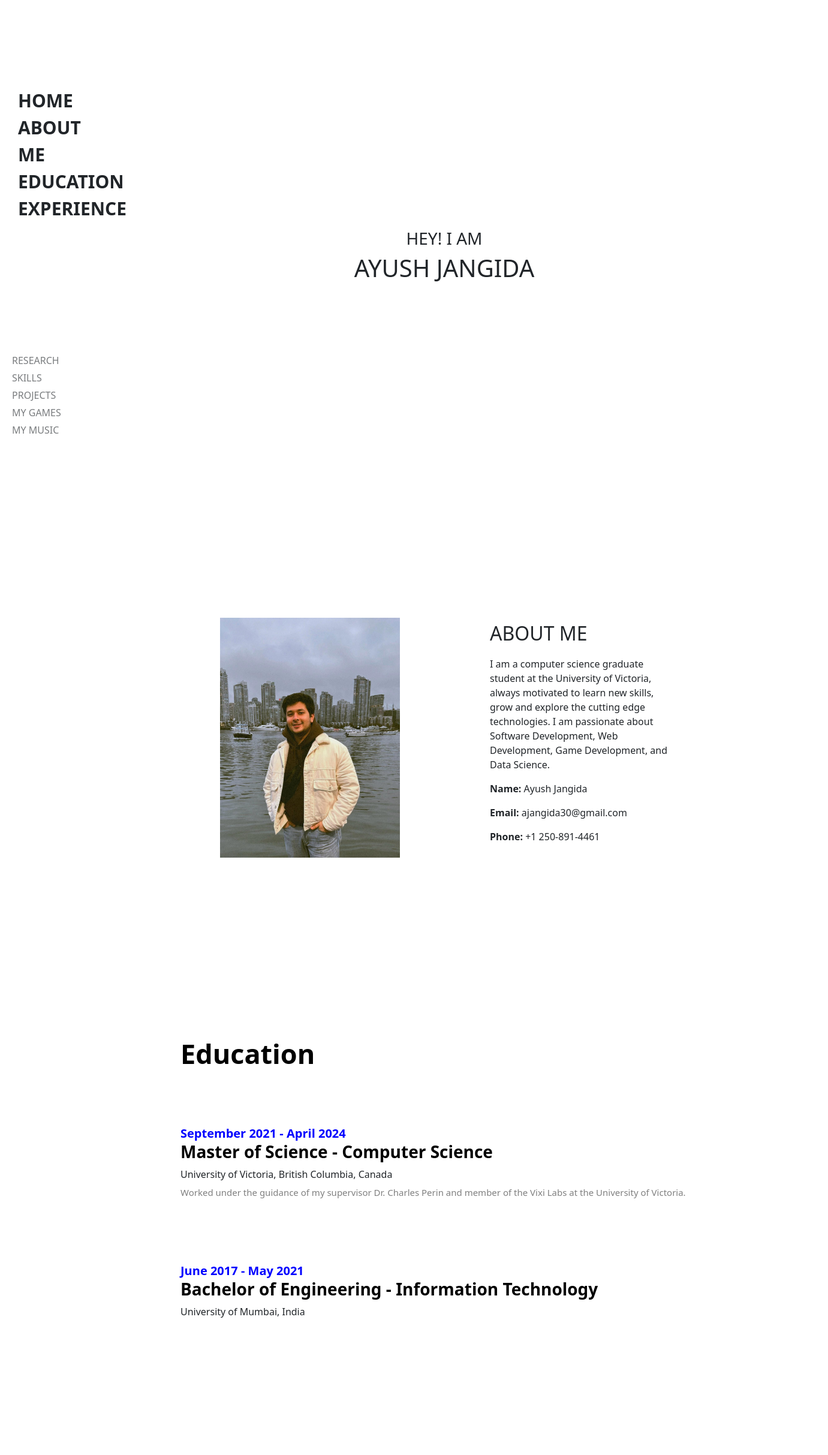
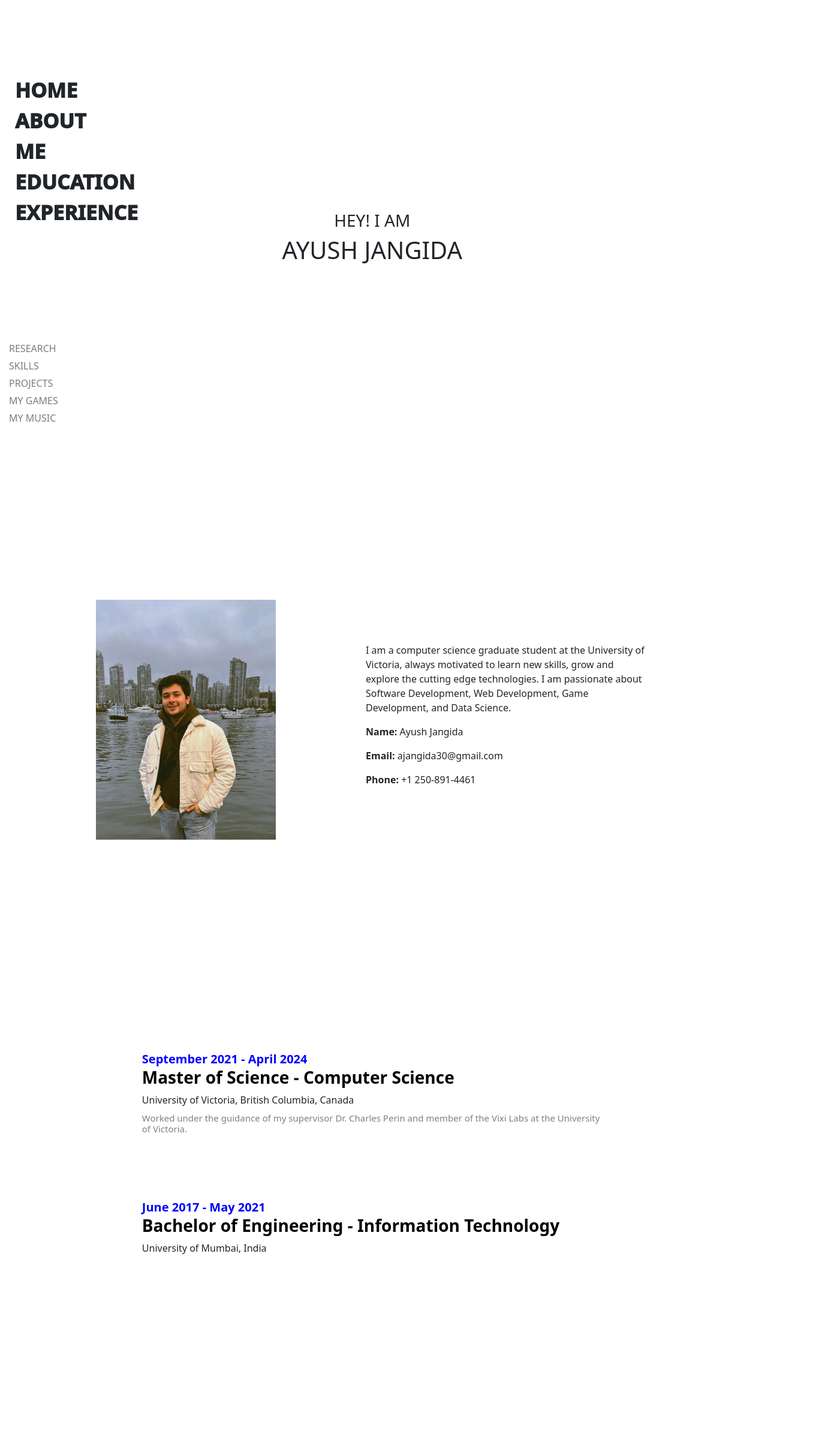
Before and after one commit to ayushjangida30/ayushjangida10.github.io, a React (Create React App) app: page / in a window 1280 px wide. Shown: the top 2426 px of the page at 60% size, 1381 px wide, since content can reach past the window. Built offline with nearby package versions, Linux system fonts and the light colour scheme.

Commit message:
Solved parent div adjustment and added more animations to side bar

```diff
--- a/src/AboutMe.js
+++ b/src/AboutMe.js
@@ -4,7 +4,6 @@ import './App.css';
 function AboutMe() {
   return (
    <div className='aboutme-container'>
-        <h2 style={{marginBottom: '20px',}}>ABOUT ME</h2>
         <p>I am a computer science graduate student at the University of Victoria, always motivated to learn new skills, grow and explore the cutting edge technologies. I am passionate about Software Development, Web Development, Game Development, and Data Science.</p>
         <p><strong>Name: </strong>Ayush Jangida</p>
         <p><strong>Email: </strong>ajangida30@gmail.com</p>
--- a/src/App.css
+++ b/src/App.css
@@ -1,6 +1,12 @@
 .App {
   text-align: center;
   padding: 10px;
+}
+
+body {
+  margin: 0;
+  padding: 0;
+  box-sizing: border-box;
 }
 
 .App-logo {
@@ -86,6 +92,7 @@
   justify-content: center; /* Centers items horizontally */
   align-items: center;
   min-height: 100vh;
+  width: 85vw;
   padding-bottom: 20px;
   padding-top: 20px;
 }
@@ -95,8 +102,8 @@
   display: flex;
   flex-direction: column;
   min-height: 100vh;
-  width: 100vw;
-  padding-left: 200px;
+  width: 85vw;
+  padding-left: 160px;
   padding-right: 160px;
   padding-top: 100px;
 }
@@ -106,11 +113,11 @@
   display: flex;
   flex-direction: column;
   height: 100%;
-  width: 100vw;
+  width: 85vw;
   padding-left: 160px;
   padding-right: 160px;
   padding-bottom: 20px;
-  padding-top: 20px;
+  padding-top: 30px;
 }
 
 .research-container {
@@ -118,7 +125,7 @@
   display: flex;
   flex-direction: column;
   height: 100%;
-  width: 100vw;
+  width: 85vw;
   padding-left: 160px;
   padding-right: 160px;
   padding-bottom: 20px;
@@ -130,7 +137,7 @@
   display: flex;
   flex-direction: column;
   min-height: 100vh;
-  width: 100vw;
+  width: 85vw;
   padding-left: 160px;
   padding-right: 160px;
   padding-bottom: 20px;
@@ -142,7 +149,7 @@
   display: flex;
   flex-direction: column;
   min-height: 100vh;
-  width: 100vw;
+  width: 85vw;
   padding-left: 160px;
   padding-right: 160px;
 }
@@ -187,15 +194,12 @@
   top: 0;
   align-self: flex-start;
 }
+
 .info-container  {
   display: flex;
   flex-direction: column;
   text-align: left;
   line-height: 0.6;
-  margin: 0;
-  padding: 0;
-  margin-bottom: 100px;
-
 }
 
 .info-box-hover:hover {
@@ -258,7 +262,7 @@
   display: flex;
   flex-direction: column;
   min-height: 100vh;
-  width: 100vw;
+  width: 85vw;
   padding-left: 160px;
   padding-right: 160px;
   padding-bottom: 20px;
@@ -270,7 +274,7 @@
   display: flex;
   flex-direction: column;
   min-height: 100vh;
-  width: 100vw;
+  width: 85vw;
   padding-left: 160px;
   padding-right: 160px;
   padding-bottom: 20px;
@@ -298,17 +302,25 @@
 
 .parent {
   display: flex;
-  width: 100%;
-  padding-left: 5px;
-  padding-bottom: 20px;
-  padding-top: 20px;
+  width: 90vw;
+  box-sizing: border-box; /* Include padding in width calculation */
 }
 
-.sidebar  {
-  position:fixed;
-  order: 1;
-  flex: 0.4;
-  width: 10vw;
+.sidebar {
+  position: fixed;
+  width: 15vw; /* Sidebar width */
+  height: 100vh; /* Full viewport height */
+  background-color: rgb(219, 219, 219, 0); /* Optional: for visibility */
+  top: 0; /* Align to top */
+  left: 0; /* Align to left */
+}
+
+.web-container {
+  background-color: rgb(255, 255, 255);
+  width: 97vw;
+  display: flex;
+  flex-direction: column;
+  align-items: center;
 }
 
 .sidebar-container {
@@ -316,18 +328,6 @@
   margin: 5px;
   flex-direction: column;
   height: 100vh; /* Full height of the viewport */
-}
-
-.web-container  {
-  order: 2;
-  flex: 0.6;
-  width: 85vw;
-  margin-left: 15vw;
-  padding: 10px;
-  background-color: rgb(255, 255, 255);
-  display: flex;
-  flex-direction: column;
-  align-items: center;
 }
 
 .info-box {
--- a/src/Education.js
+++ b/src/Education.js
@@ -4,10 +4,9 @@ import Uvic from './Content/UVIC.png';
 
 function Education() {
   return (
-    <div id='education' className='education-container' style={{marginBottom: '30px'}}>
-        <h3 className='info-heading'>Education</h3>
+    <div id='education' className='education-container'>
 
-        <div className='info-container'>
+        <div className='info-container' style={{marginTop: '60px'}}>
             <p className='info-date'>September 2021 - April 2024</p>
             <p className='info-title'>Master of Science - Computer Science</p>
             <p className='info-sub-title'>University of Victoria, British Columbia, Canada</p>
--- /dev/null
+++ b/src/Experience.css
@@ -0,0 +1,8 @@
+.experience-info-container  {
+    display: flex;
+    flex-direction: column;
+    text-align: left;
+    line-height: 0.6;
+    margin-left: 25px;
+    margin-bottom: 30px;
+}
--- a/src/MyGame.js
+++ b/src/MyGame.js
@@ -21,7 +21,6 @@ function MyGame() {
     return (
     <div id='games' className='game-container'>
         <div className='mygame-heading-container'>
-            <h3 className='mygame-info-heading'>MY GAMES</h3>
             <p className='mygame-name' onClick={() => handSetLink(1)}>Falling Bricks</p>
             <p className='mygame-name' onClick={() => handSetLink(2)}>Mole in a Hole</p>
         </div>
--- a/src/MyMusic.js
+++ b/src/MyMusic.js
@@ -8,7 +8,6 @@ function MyMusic() {
 
     return (
     <div id='music' className='music-container'>
-        <h3 className='music-info-heading'>MY MUSIC</h3>
         <div className='music-soundcloud-container'>
             <iframe width="100%" height="300" frameborder="no" allow="autoplay"
              src="https://w.soundcloud.com/player/?url=https%3A//api.soundcloud.com/tracks/1159205971&color=%23ff5500&auto_play=false&hide_related=false&show_comments=true&show_user=true&show_reposts=false&show_teaser=true&visual=true"></iframe>
--- a/src/Projects.js
+++ b/src/Projects.js
@@ -13,7 +13,6 @@ function Projects() {
 
   return (
     <div id='projects' className='project-container'>
-        <h3 className='project-info-heading'>PROJECTS</h3>
         <div className='project-info-box-container' style={{padding: '10px'}}>
 
             <div className='project-info-box' onMouseEnter={() => setAndroidHovered(true)} onMouseLeave={() => setAndroidHovered(false)}>
--- a/src/Sidebar.css
+++ b/src/Sidebar.css
@@ -10,6 +10,7 @@
     opacity: 0;
     margin-left: 10px;
     transform: translateY(60px);
+    pointer-events: none;
     transition: opacity 0.8s ease, transform 0.8s ease;
 }
 
@@ -18,10 +19,31 @@
     opacity: 0.6;
     margin-bottom: 5px;
     margin-left: 10px;
+    font-size: 16px;
+    font-weight: 400;
     text-transform: uppercase;
     transform: translateY(0); /* Move to the original position */
     transition: opacity 0.8s ease, transform 0.8s ease;
 }
+
+.sidebar-li-top-show:hover {
+    opacity: 0.8;
+    padding: 10px;
+    font-size: 18px;
+    font-weight: 500; /* This will not transition smoothly */
+    text-transform: uppercase;
+    transition: opacity 0.8s ease, transform 0.8s ease, margin-bottom 0.8s ease, padding 0.8s ease, font-size 0.8s ease; /* font-weight has been removed */
+}
+
+.sidebar-li-top-show:not(:hover) {
+    opacity: 0.6;
+    padding: 0;
+    font-size: 16px;
+    font-weight: 400; /* This will not transition smoothly */
+    text-transform: uppercase;
+    transition: opacity 0.8s ease, transform 0.8s ease, margin-bottom 0.8s ease, padding 0.8s ease, font-size 0.8s ease; /* font-weight has been removed */
+}
+
 
 .sidebar-li-bottom {
     list-style-type: none;
@@ -35,9 +57,29 @@
     opacity: 0.6;
     margin-bottom: 5px;
     margin-left: 10px;
+    font-size: 16px;
+    font-weight: 400;
     text-transform: uppercase;
     transform: translateY(0); /* Move to the original position */
     transition: opacity 0.8s ease, transform 0.8s ease;
+}
+
+.sidebar-li-bottom-show:hover {
+    opacity: 0.6;
+    padding: 10px;
+    font-size: 18px;
+    font-weight: 500; /* This will not transition smoothly */
+    text-transform: uppercase;
+    transition: opacity 0.8s ease, transform 0.8s ease, margin-bottom 0.8s ease, padding 0.8s ease, font-size 0.8s ease; /* font-weight has been removed */
+}
+
+.sidebar-li-bottom-show:not(:hover) {
+    opacity: 0.6;
+    padding: 0;
+    font-size: 16px;
+    font-weight: 400; /* This will not transition smoothly */
+    text-transform: uppercase;
+    transition: opacity 0.8s ease, transform 0.8s ease, margin-bottom 0.8s ease, padding 0.8s ease, font-size 0.8s ease; /* font-weight has been removed */
 }
 
 .sidebar-li-middle-bottom {
@@ -45,6 +87,7 @@
     opacity: 0;
     margin-left: 20px;
     transform: translateY(60px);
+    pointer-events: none;
     transition: opacity 0.8s ease, transform 0.8s ease;
 }
 
@@ -55,6 +98,7 @@
     font-size: 30px;
     font-weight: 800;
     transform: translateY(-60px);
+    pointer-events: none;
     transition: opacity 0.8s ease, transform 0.8s ease;
 }
 
@@ -63,8 +107,8 @@
     opacity: 1;
     text-transform: uppercase;
     margin-left: 20px;
-    font-size: 30px;
-    font-weight: 800;
+    font-size: 34px;
+    font-weight: 1000;
     transform: translateY(0); /* Move to the original position */
     transition: opacity 0.8s ease, transform 0.8s ease;
 }
@@ -72,11 +116,6 @@
 .sidebar-li:hover {
     font-weight: 600;
 }
-
-.sidebar-li.active {
-    background-color: #007bff; /* Active item background color */
-    color: white; /* Active item text color */
-  }
 
 .sidebar-top-container  {
     order: 1;
--- a/src/Sidebar.js
+++ b/src/Sidebar.js
@@ -7,6 +7,7 @@ import { useState, useEffect } from 'react';
 const handleClick = (event, targetId) => {
     event.preventDefault();
     const targetElement = document.getElementById(targetId);
+    console.log(targetElement);
     if (targetElement) {
         targetElement.scrollIntoView({ behavior: 'smooth' });
     } else {
--- a/src/Skills.css
+++ b/src/Skills.css
@@ -9,6 +9,15 @@
   animation-name: info-box-animation;
   animation-duration: 0.5s;
   animation-fill-mode: forwards;
+}
+
+.skills-info-box-container {
+  display: flex;
+  flex: 0.25;
+  margin-top: 160px;
+  margin-left: 75px;
+  justify-content: center; /* Center vertically */
+  align-items: center; /* Center horizontally */
 }
 
 .skills-container {
--- a/src/Skills.js
+++ b/src/Skills.js
@@ -6,8 +6,7 @@ import './Skills.css';
 function Skills() {
   return (
     <div id='skills' className='skills-container'>
-        <h3 className='info-heading'>Skills</h3>
-        <div className='info-box-container' style={{marginBottom: '30px'}}>
+        <div className='skills-info-box-container' style={{marginBottom: '30px'}}>
             <div className='info-box'>
                 <h3 style={{color: 'black', fontSize: '24px', fontWeight: '800', marginBottom: '25px'}}>PROGRAMMING LANGUAGES</h3>
                 <p style={{color: 'black', fontSize: '18px', fontWeight: '500'}}>C#, C++, Java, Python, PHP, .NET, JavaScript/Typescript, HLSL, HTML5, CSS3, MongoDB, PL/SQL, NoSQL</p>
```
Also changed, not shown: src/Experience.js (+7 -7 lines).
